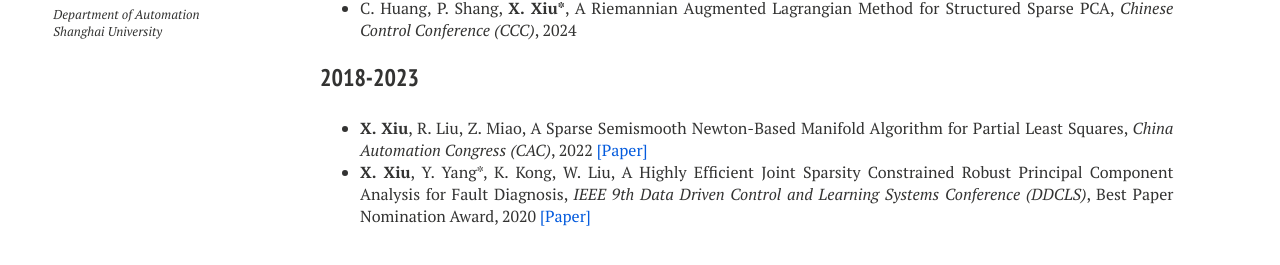
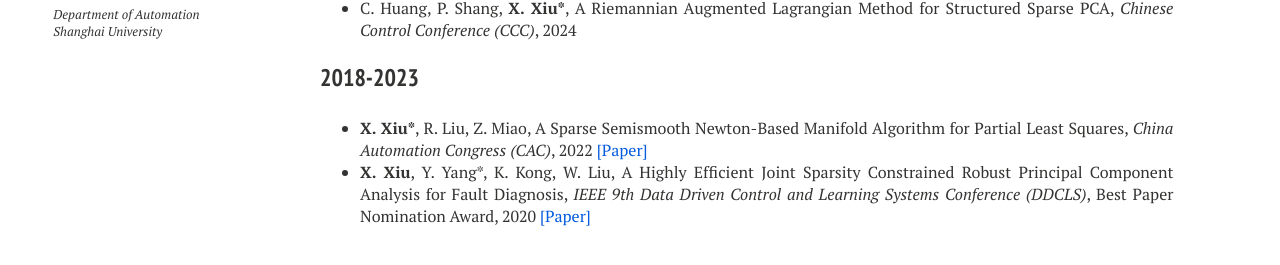
Before and after one commit to xianchaoxiu/xianchaoxiu.github.io, a Jekyll site: the page built from conferences/index.md, in a window 1280 px wide. Shown: the part 267-532 px from the top of the page. Built offline with Jekyll 4.4.1, drawn with Linux system fonts in a browser that asks for light colours; nearby versions of some CDN libraries.

Commit message:
Update index.md

```diff
--- a/conferences/index.md
+++ b/conferences/index.md
@@ -16,5 +16,5 @@ share: false
 * C. Huang, P. Shang, <b>X. Xiu*</b>, A Riemannian Augmented Lagrangian Method for Structured Sparse PCA, <i> Chinese Control Conference (CCC)</i>, 2024 <br>
 
 ### 2018-2023
-* <b>X. Xiu</b>, R. Liu, Z. Miao, A Sparse Semismooth Newton-Based Manifold Algorithm for Partial Least Squares, <i>China Automation Congress (CAC)</i>, 2022 <a href="https://ieeexplore.ieee.org/document/10055654" class="textlink" target="_blank">[Paper]</a> <br>
+* <b>X. Xiu*</b>, R. Liu, Z. Miao, A Sparse Semismooth Newton-Based Manifold Algorithm for Partial Least Squares, <i>China Automation Congress (CAC)</i>, 2022 <a href="https://ieeexplore.ieee.org/document/10055654" class="textlink" target="_blank">[Paper]</a> <br>
 * <b>X. Xiu</b>, Y. Yang*, K. Kong, W. Liu, A Highly Efficient Joint Sparsity Constrained Robust Principal Component Analysis for Fault Diagnosis, <i>IEEE 9th Data Driven Control and Learning Systems Conference (DDCLS)</i>, Best Paper Nomination Award, 2020 <a href="https://ieeexplore.ieee.org/abstract/document/9275063" class="textlink" target="_blank">[Paper]</a> <br>
```
